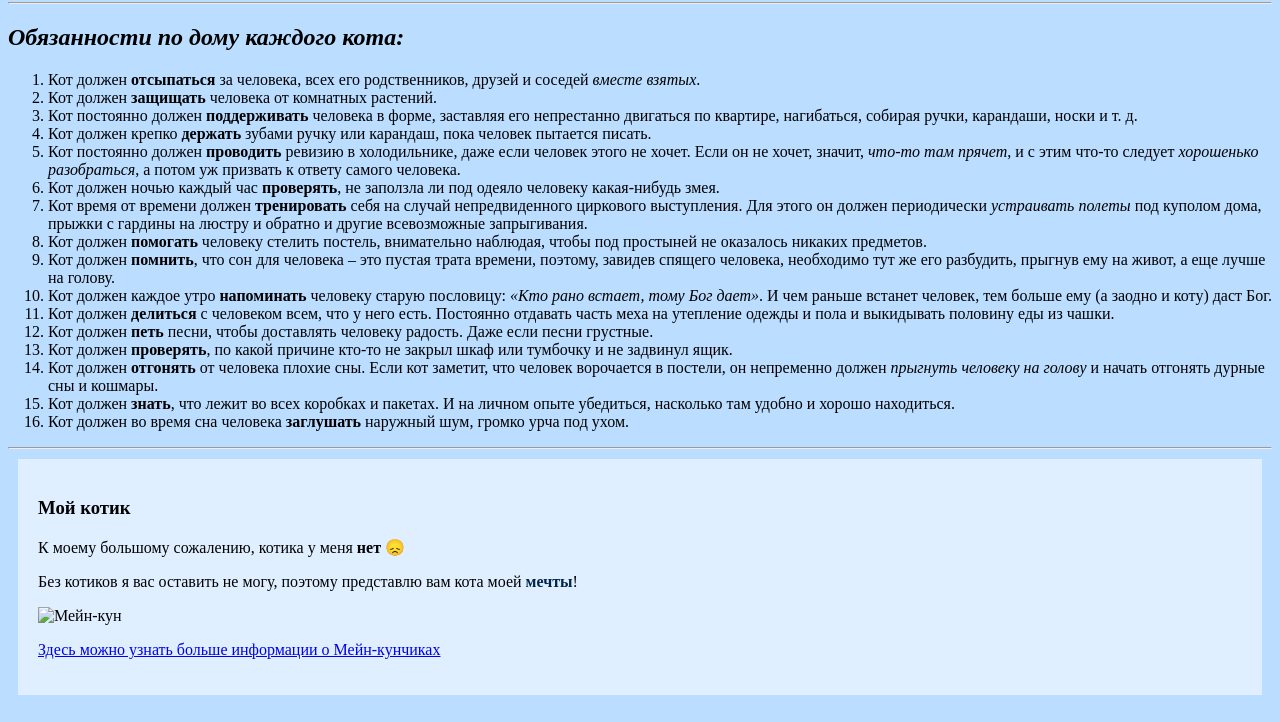
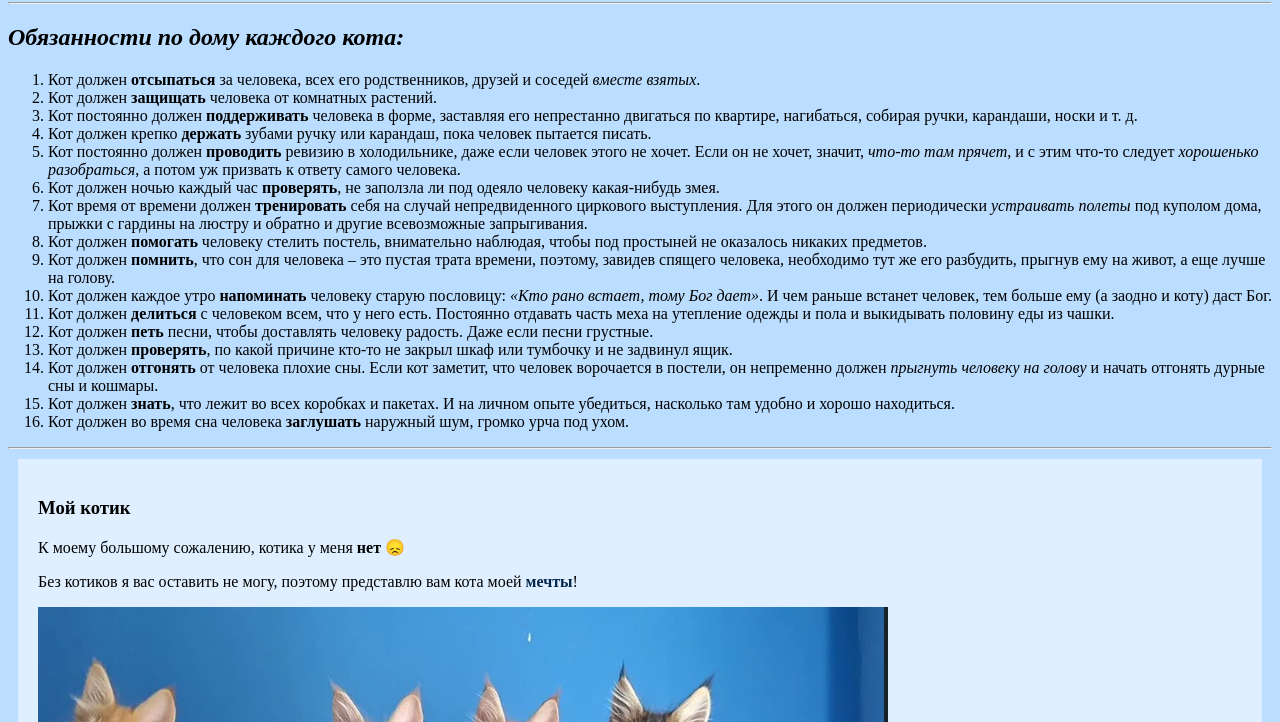
Before and after one commit to VictoriaAheyavic/1laba, a plain HTML site: page index.html in a window 1280 px wide. Shown: the part 78-800 px from the top of the page. Drawn offline with Linux system fonts and the light colour scheme.

Commit message:
Update index.html

```diff
--- a/index.html
+++ b/index.html
@@ -56,7 +56,7 @@
 <p> Без котиков я вас оставить не могу, поэтому представлю вам кота моей
     <span style="color: rgb(0, 38, 75); font-weight: bold;">мечты</span>!</p>
 <img
-    src="котята.png"
+    src="1/котята.png"
     alt="Мейн-кун"
     title="Моя мечта"
     width="850"
```
